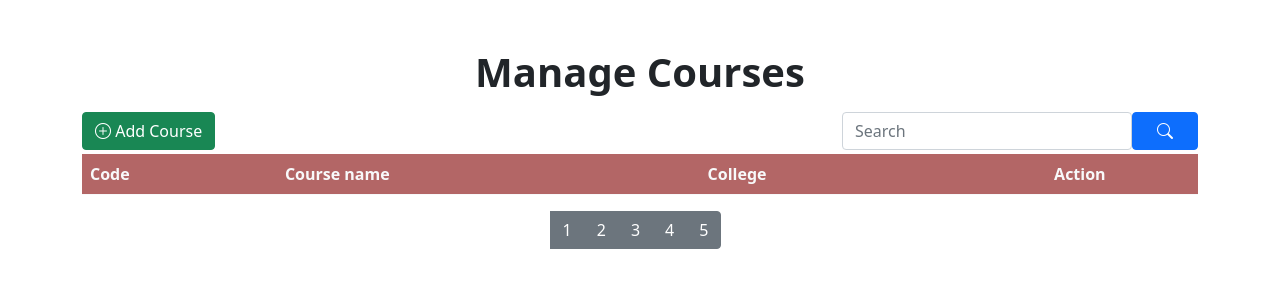
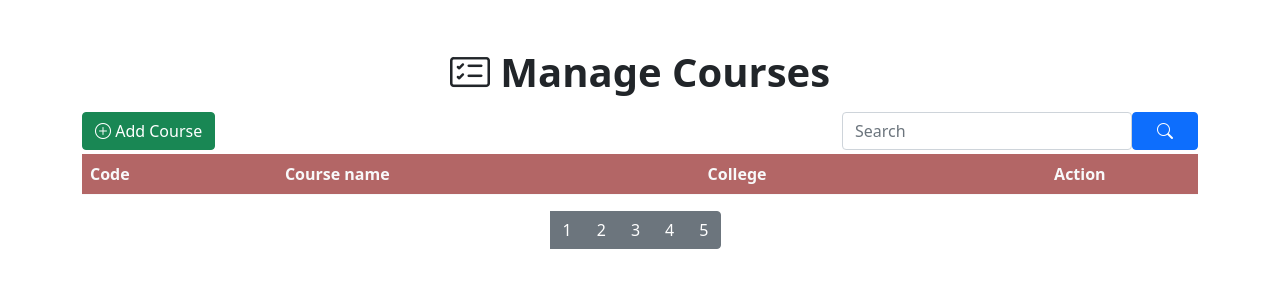
Before and after one commit to richardjamolodmagsalayjr/StudentInformationSystem-WebApplication-Python, a Flask app: page /course in a window 1280 px wide. Shown: the part 56-356 px from the top of the page. Run offline with Flask 2, Linux system fonts and the light colour scheme; data that the repository does not hold is empty; some libraries are stand-ins or nearby versions.

Commit message:
Add logo on table title

```diff
--- a/ssis_website/templates/college_page.html
+++ b/ssis_website/templates/college_page.html
@@ -1,6 +1,6 @@
 {% extends "base_layout.html" %}
 
-{% block page_label %}Manage Colleges{% endblock %}
+{% block page_label %}<i class="bi bi-building"></i> Manage Colleges{% endblock %}
 {% block manage_college %}
 
    <!-- button trigger to show add college form modal-->
--- a/ssis_website/templates/course_page.html
+++ b/ssis_website/templates/course_page.html
@@ -1,6 +1,6 @@
 {% extends "base_layout.html"%}
 
-{% block page_label %}Manage Courses{% endblock %}
+{% block page_label %}<i class="bi bi-card-checklist"></i> Manage Courses{% endblock %}
 {% block manage_course%}
 
 <!-- button trigger to show add course form modal-->
```
